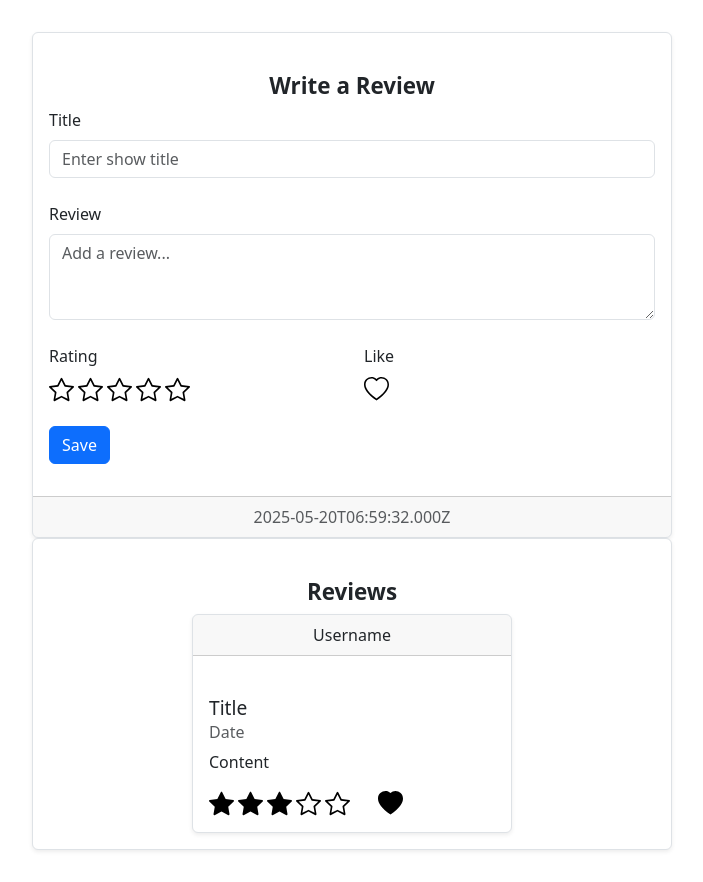
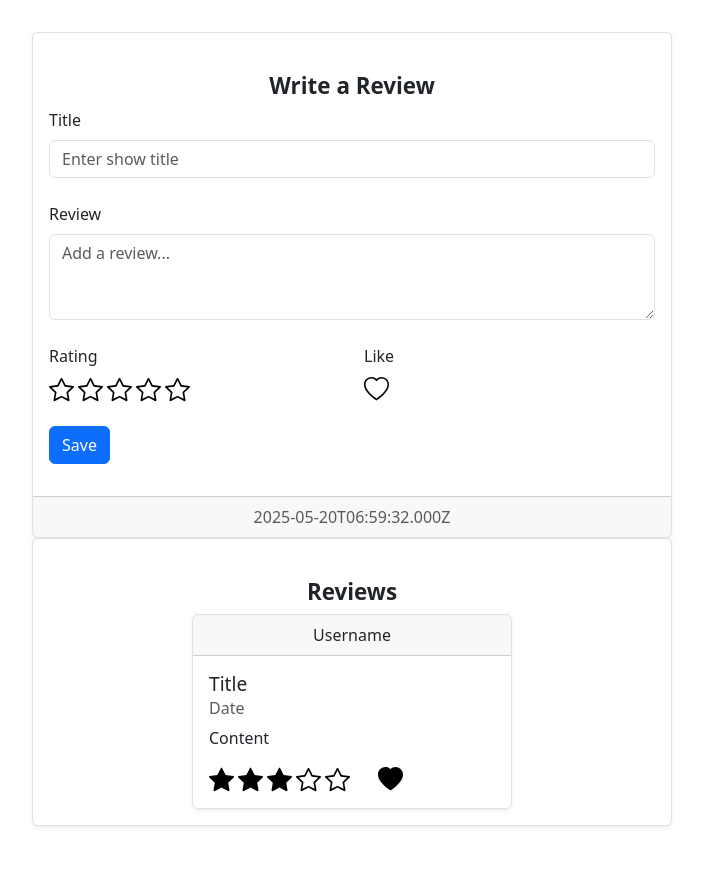
Before and after one commit to myavonbehren/Watch-Rate, a React (Vite) app in the folder frontend/: page / in a window 1280 px wide. Shown: the whole page, without its empty margins (288-991 px from the left). After the commit the page ends 858 px from the top, so only its background shows below. Built offline with nearby package versions, Linux system fonts and the light colour scheme.

Commit message:
Fix margin top spacing

```diff
--- a/frontend/src/components/ReviewItem.tsx
+++ b/frontend/src/components/ReviewItem.tsx
@@ -10,7 +10,7 @@ const ReviewList = () => {
         <Card className="p-0 shadow-sm border mx-auto" style={{ width: '95vw', maxWidth: '20rem'}}>
             <Card.Header>Username</Card.Header>
             <Card.Body className="text-start">
-                <CardTitle className="mt-4" style={{fontSize: "1.2em"}}>Title</CardTitle>
+                <CardTitle style={{fontSize: "1.2em"}}>Title</CardTitle>
                 <Card.Subtitle className="mb-2 text-muted">Date</Card.Subtitle>
                 <Card.Text>Content</Card.Text>
                 <Row>
```
